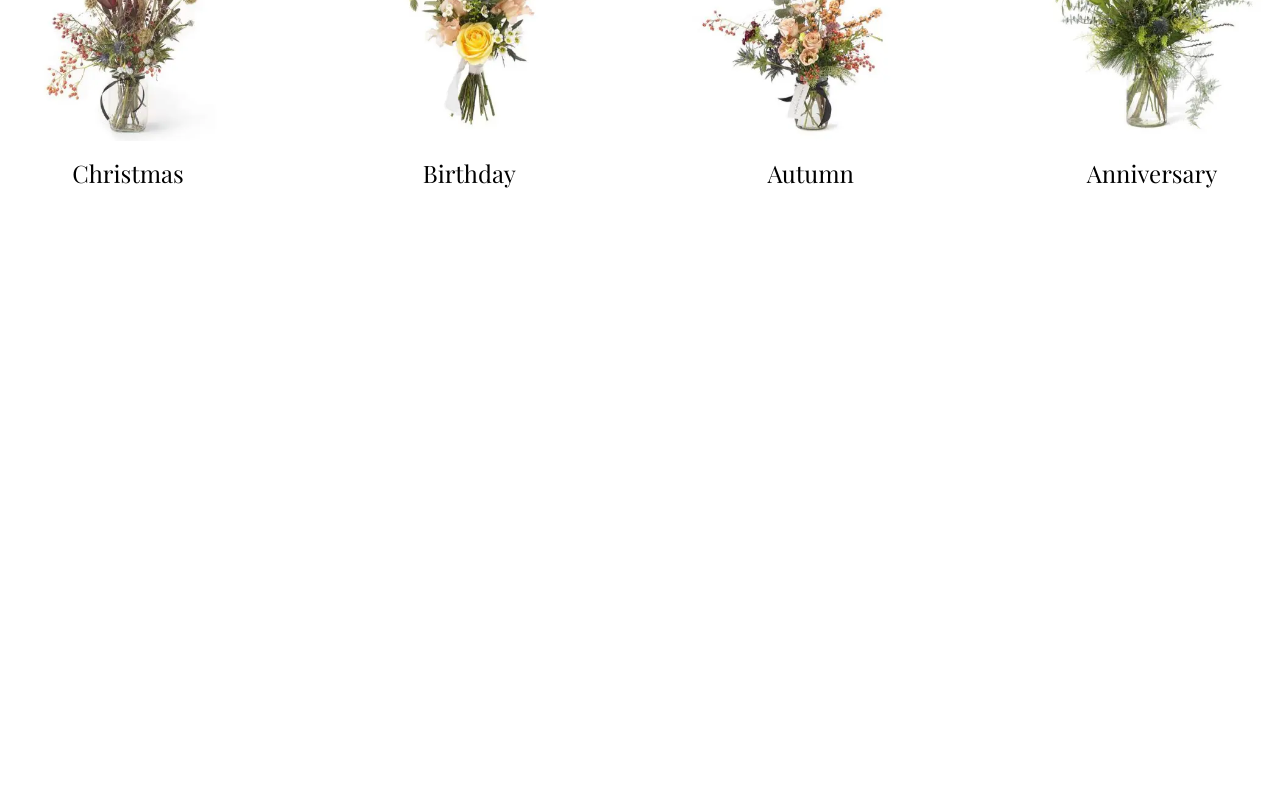
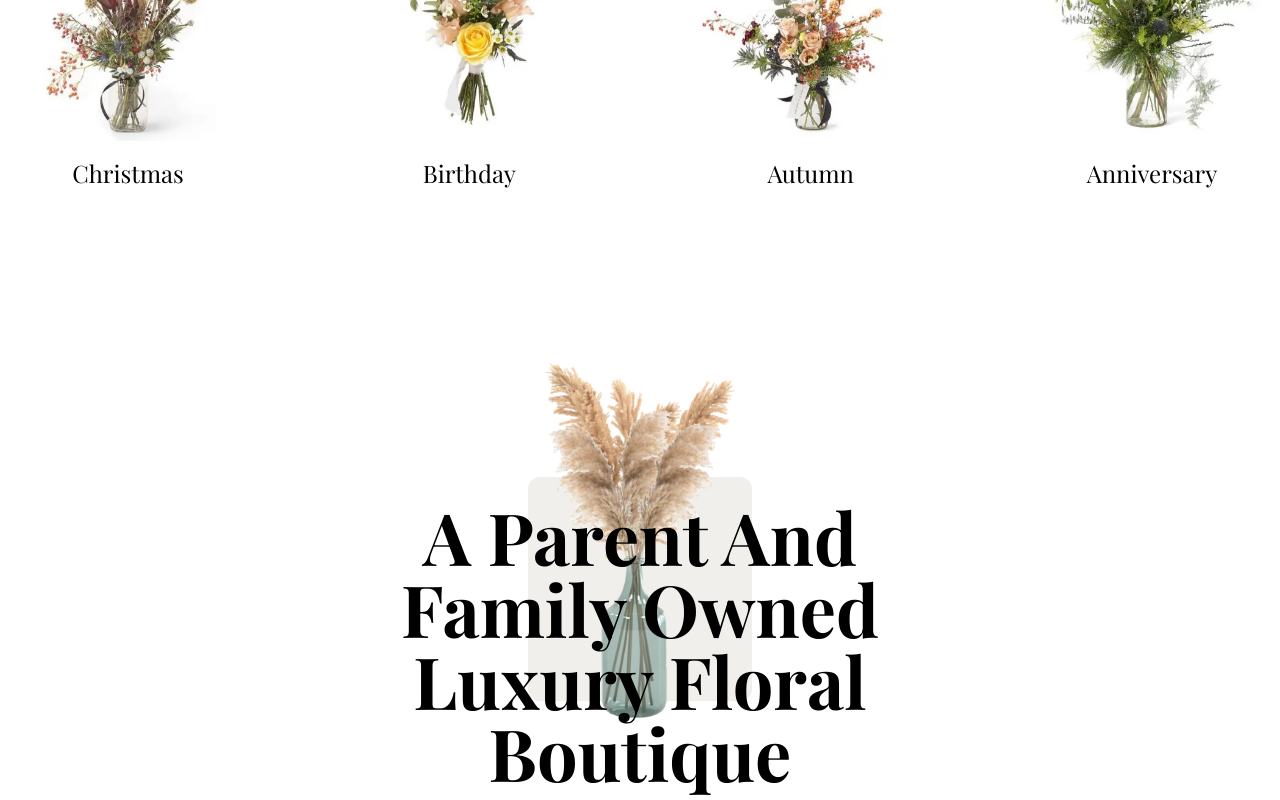
Before and after one commit to YousiefSameh/Fiore, a React (Create React App) app: page / in a window 1280 px wide. Shown: the part 2891-3691 px from the top of the page. Before the commit the page ends 3176 px from the top, so only its background shows below. Built offline with nearby package versions, Linux system fonts and the light colour scheme; a web font is replaced by a local one.

Commit message:
Create Phrase Section

```diff
--- a/src/App.js
+++ b/src/App.js
@@ -3,6 +3,7 @@ import Home from './Home';
 import Season from './Season';
 import Offers from './offers';
 import Popular from './Popular';
+import Phrase from './Phrase';
 
 const App = () => {
   return (
@@ -11,6 +12,7 @@ const App = () => {
       <Season />
       <Offers />
       <Popular />
+      <Phrase />
     </main>
   );
 };
--- /dev/null
+++ b/src/Phrase.jsx
@@ -0,0 +1,19 @@
+import React from 'react';
+
+const Phrase = () => {
+  return (
+    <section className='flex justify-center items-center py-16 px-4'>
+      <div className="phrase text-center relative w-full md:w-2/3 lg:w-1/2">
+        <div className='flex items-center justify-center flex-col relative'>
+          <img src="Images/img16.png" className='w-32 md:w-40 lg:w-48 z-20 relative' alt="Flower Image" />
+          <div className='w-40 h-40 md:w-48 md:h-48 lg:w-56 lg:h-56 rounded-xl bg-third absolute top-24 md:top-28 lg:top-32 z-10'></div>
+        </div>
+        <h1 className='font-primary text-3xl md:text-5xl lg:text-7xl font-bold absolute -bottom-12 md:-bottom-14 lg:-bottom-16 z-40 '>
+          A Parent And Family Owned Luxury Floral Boutique
+        </h1>
+      </div>
+    </section>
+  );
+};
+
+export default Phrase;
```
